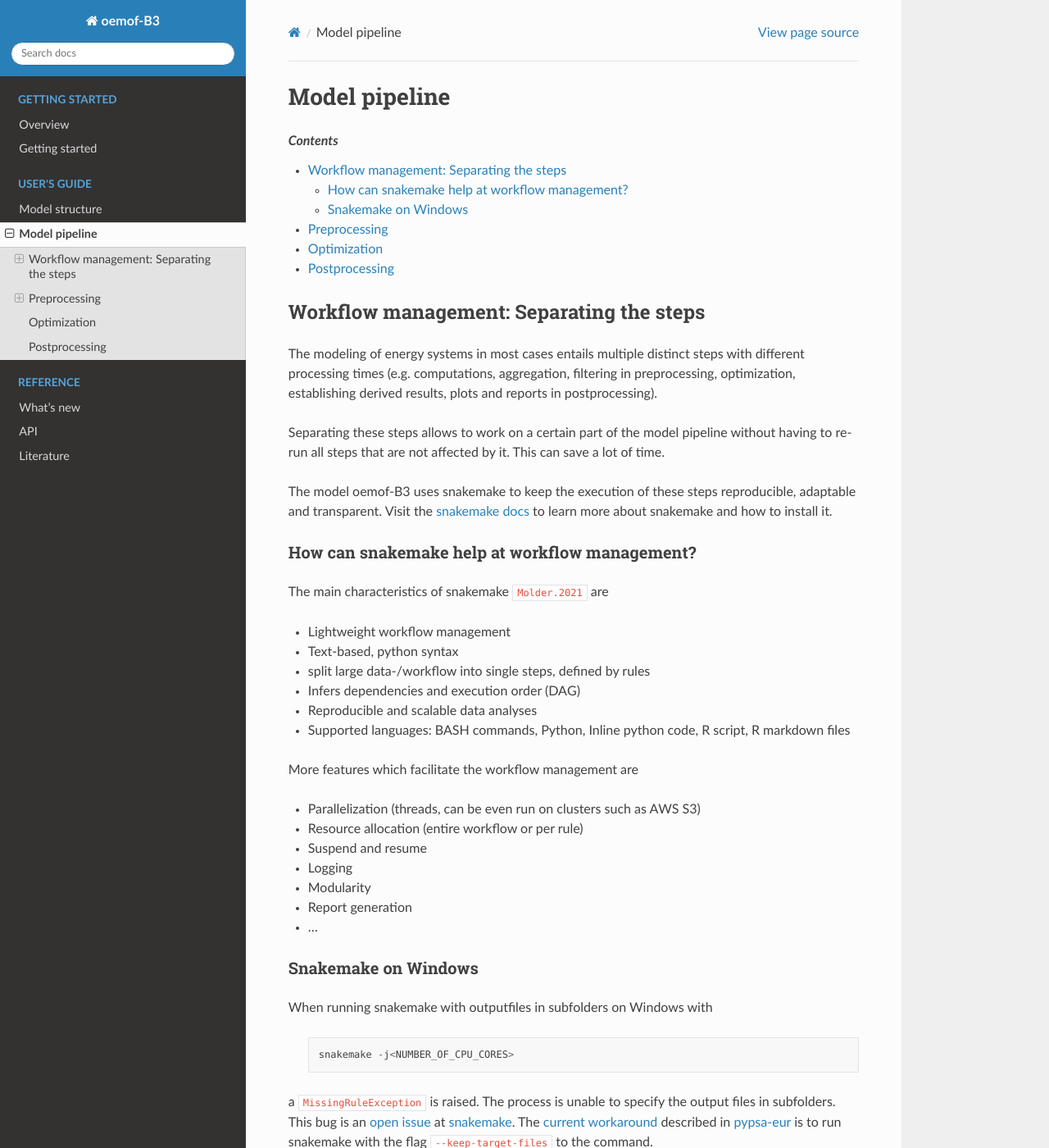
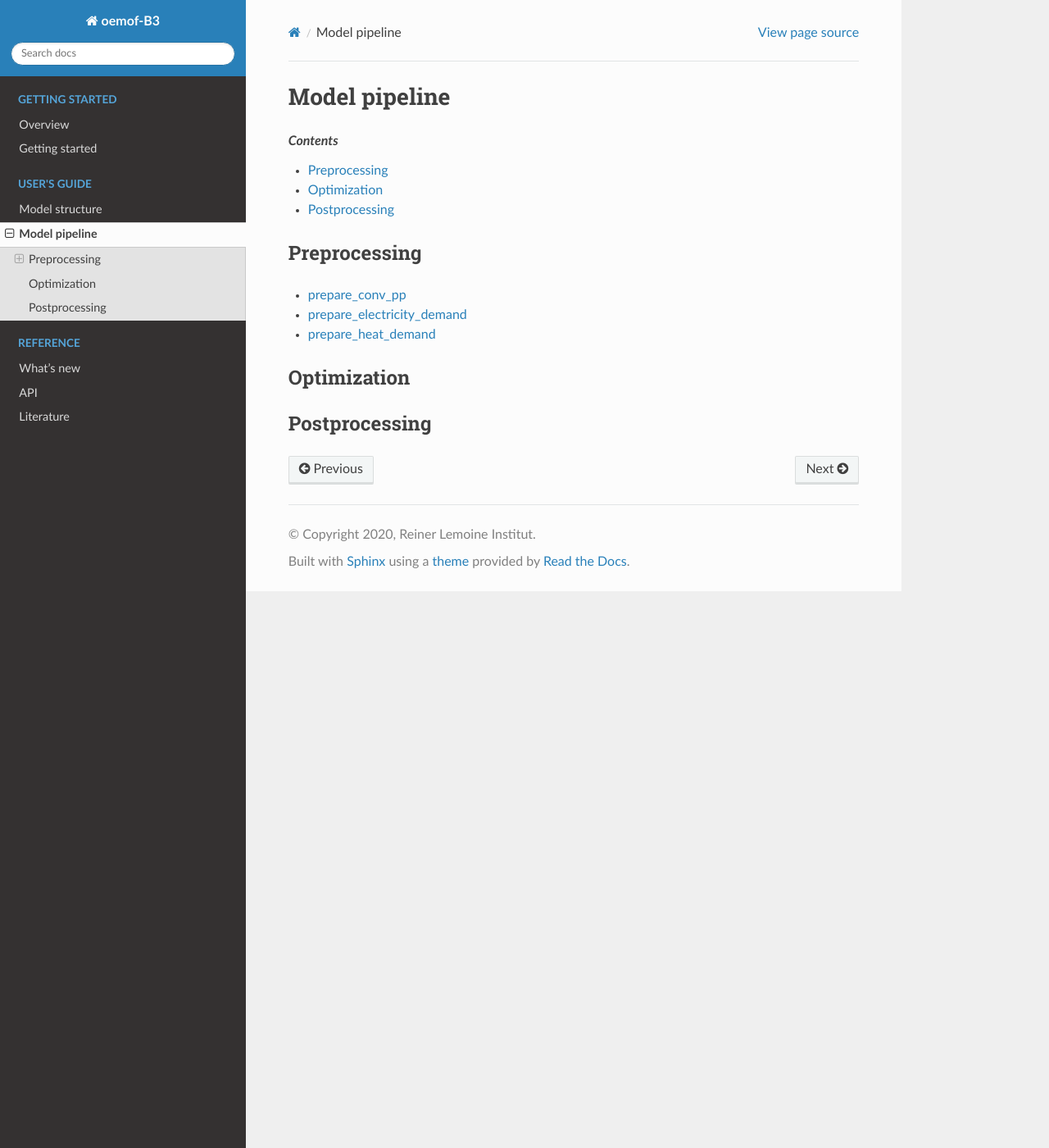
Before and after one commit to rl-institut/oemof-B3, a Sphinx documentation site: the page built from docs/model_pipeline.rst, in a window 1280 px wide and 1400 px high. Shown: the whole window at 82% size. Built offline with Sphinx 7.4.7 and the Read the Docs theme 2.0.0, drawn with Linux system fonts in a browser that asks for light colours; cross-references to code outside the pages are shown as plain code; some of the changed text lies outside the part shown.

Commit message:
Remove text from model pipeline

```diff
--- a/docs/model_pipeline.rst
+++ b/docs/model_pipeline.rst
@@ -8,66 +8,6 @@ Model pipeline
     :depth: 2
     :local:
     :backlinks: top
-
-
-Workflow management: Separating the steps
-=========================================
-
-The modeling of energy systems in most cases entails multiple distinct steps with different
-processing times (e.g. computations, aggregation, filtering in preprocessing, optimization,
-establishing derived results, plots and reports in postprocessing).
-
-Separating these steps allows to work on a certain part of the model pipeline without having to
-re-run all steps that are not affected by it. This can save a lot of time.
-
-The model oemof-B3 uses snakemake to keep the
-execution of these steps reproducible, adaptable and transparent. Visit the
-`snakemake docs <https://snakemake.readthedocs.io/en/stable/>`_ to learn more about snakemake and
-how to install it.
-
-
-How can snakemake help at workflow management?
-----------------------------------------------
-
-The main characteristics of snakemake :cite:`Molder.2021` are
-
-- Lightweight workflow management
-- Text-based, python syntax
-- split large data-/workflow into single steps, defined by rules
-- Infers dependencies and execution order (DAG)
-- Reproducible and scalable data analyses
-- Supported languages: BASH commands, Python, Inline python code, R script, R markdown files
-
-
-More features which facilitate the workflow management are
-
-- Parallelization (threads, can be even run on clusters such as AWS S3)
-- Resource allocation (entire workflow or per rule)
-- Suspend and resume
-- Logging
-- Modularity
-- Report generation
-- ...
-
-Snakemake on Windows
---------------------
-
-When running snakemake with outputfiles in subfolders on Windows with
-
-    ::
-
-     snakemake -j<NUMBER_OF_CPU_CORES>
-
-a ``MissingRuleException`` is raised. The process is unable to specify the output files in subfolders.
-This bug is an `open issue <https://github.com/snakemake/snakemake/issues/46>`_
-at `snakemake <https://snakemake.readthedocs.io/>`_.
-The `current workaround <https://pypsa-eur.readthedocs.io/en/latest/tutorial.html?highlight=windows#how-to-use-the-snakemake-rules>`_
-described in `pypsa-eur <https://pypsa-eur.readthedocs.io/en/latest/index.html>`_
-is to run snakemake with the flag ``--keep-target-files`` to the command.
-
-    ::
-
-     snakemake -j<NUMBER_OF_CPU_CORES> --keep-target-files
 
 
 Preprocessing
```
